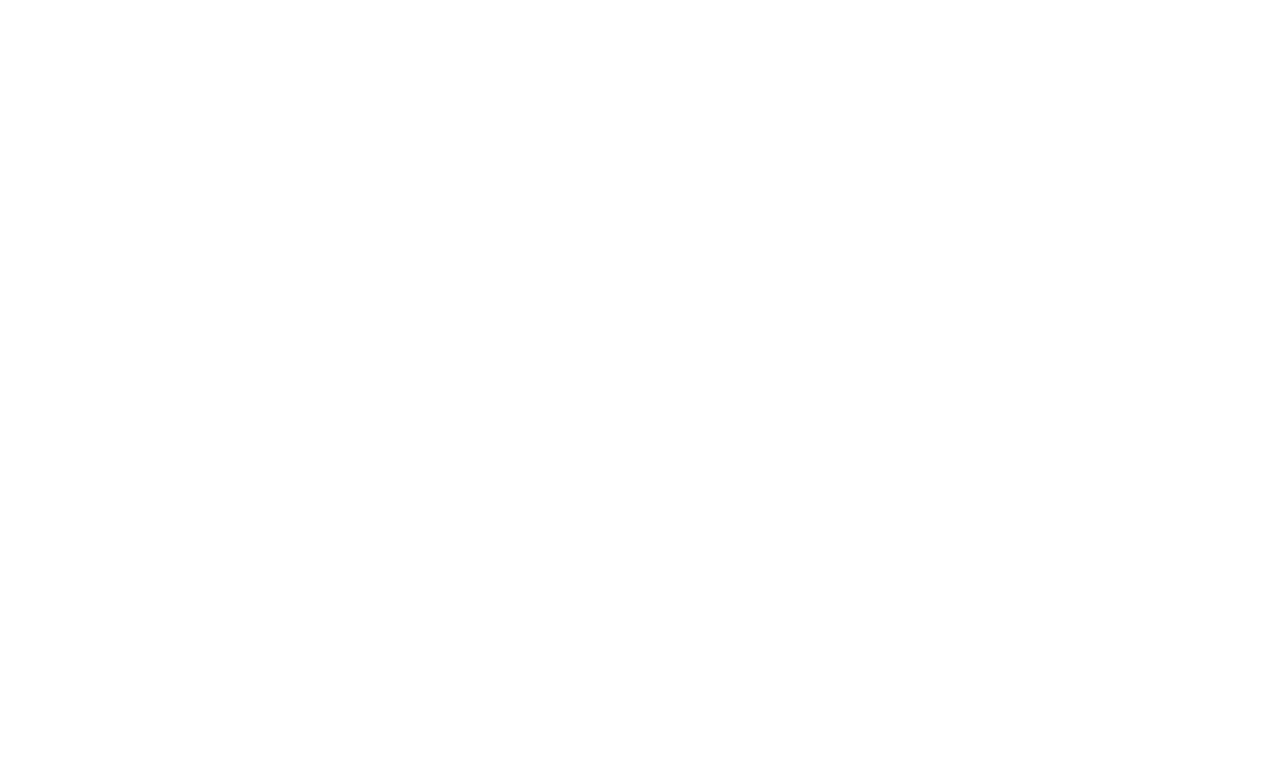
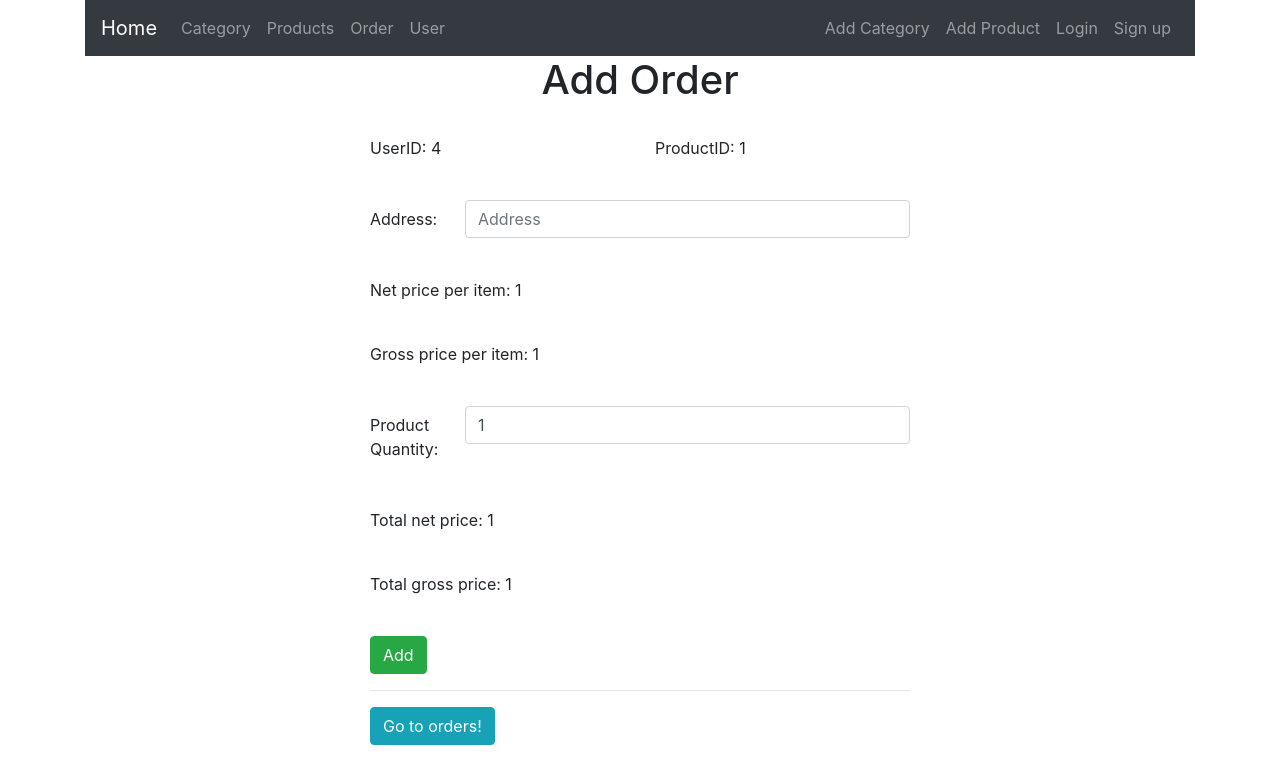
Before and after one commit to oziomek1/ecommerce_frontend, a React (Create React App) app: page /addorder/1/1/1 in a window 1280 px wide. Shown: the top 784 px of the page. Built offline with nearby package versions, Linux system fonts and the light colour scheme.

Commit message:
add order and removing react warning

```diff
--- a/src/App.js
+++ b/src/App.js
@@ -14,6 +14,7 @@
 import Register from './components/register/Register';
 import AddCategory from "./components/category/AddCategory";
 import AddProduct from "./components/product/AddProduct";
+import AddOrder from "./components/order/AddOrder";
 
 class App extends Component {
   render() {
@@ -29,6 +30,7 @@
             <Route path="/register" component={Register}/>
             <Route path="/addcategory" component={AddCategory}/>
             <Route path="/addproduct" component={AddProduct}/>
+            <Route path="/addorder/:id/:priceNet/:priceGross" component={AddOrder}/>
           </Switch>
         </Router>
     );
--- /dev/null
+++ b/src/components/order/AddOrder.js
@@ -0,0 +1,147 @@
+import axios from 'axios';
+import React, { Component } from 'react';
+import { Link } from "react-router-dom";
+
+import './Orders.css';
+import Header from "../header/Header";
+
+class AddOrder extends Component {
+    constructor() {
+        super();
+        this.state = {
+            orderID: '',
+            orders: [],
+            userID: 4,
+            orderAddress: '',
+            orderShipped: false,
+            productID: '',
+            productQuantity: 1,
+            productPriceNet: '',
+            productPriceGross: '',
+            orderDetailsPriceNet: '',
+            orderDetailsPriceGross: '',
+        };
+
+        this.handleSubmit = this.handleSubmit.bind(this);
+        this.handleChangeOrderAddress = this.handleChangeOrderAddress.bind(this);
+        this.handleChangeProductQuantity = this.handleChangeProductQuantity.bind(this);
+    }
+
+    async componentDidMount() {
+        let productPriceNet = parseInt(this.props.match.params.priceNet, 10);
+        let productPriceGross = parseInt(this.props.match.params.priceGross, 10);
+        this.setState({
+            productID: parseInt(this.props.match.params.id, 10),
+            productPriceNet: productPriceNet,
+            productPriceGross: productPriceGross,
+            orderDetailsPriceNet: productPriceNet,
+            orderDetailsPriceGross: productPriceGross,
+        });
+    }
+
+    handleChangeOrderAddress(event) {
+        this.setState({orderAddress: event.target.value});
+    }
+    handleChangeProductQuantity(event) {
+        let productQuantity = parseInt(event.target.value, 10);
+        let orderDetailsPriceNet = productQuantity * this.state.productPriceNet;
+        let orderDetailsPriceGross = productQuantity * this.state.productPriceGross;
+        this.setState({
+            productQuantity: productQuantity,
+            orderDetailsPriceNet: orderDetailsPriceNet,
+            orderDetailsPriceGross: orderDetailsPriceGross,
+        });
+    }
+    handleSubmit() {
+        if (this.state.productID !== '' && this.state.userID !== '') {
+            axios.post('/addorder', {
+                userID: this.state.userID,
+                orderAddress: this.state.orderAddress,
+                productQuantity: this.state.productQuantity,
+                productID: this.state.productID,
+                orderDetailsPriceNet: this.state.orderDetailsPriceNet,
+                orderDetailsPriceGross: this.state.orderDetailsPriceGross
+            })
+                .then((response) => {
+                    console.log(response.data);
+                })
+                .catch((error) => {
+                    console.log(error);
+                });
+        }
+    }
+
+    render() {
+        return (
+            <>
+                <Header/>
+                <div className="container">
+                    <div className="row justify-content-center">
+                        <div className="col-lg-6">
+                            <h1 className="text-center">Add Order</h1>
+                            <form onSubmit={this.handleSubmit}>
+                                <br/>
+                                <div className="row">
+                                    <div className="col-6">
+                                    <p id="userID">UserID: {this.state.userID}</p>
+                                    </div>
+                                    <div className="col-6">
+                                        <p id="userID">ProductID: {this.state.productID}</p>
+                                    </div>
+                                </div>
+                                <br/>
+                                <div className="form-group row">
+                                    <label className="col-sm-2 col-form-label">Address:</label>
+                                    <div className="col-sm-10">
+                                        <input
+                                            id="orderAddress"
+                                            type="text"
+                                            className="form-control"
+                                            placeholder="Address"
+                                            value={this.state.orderAddress}
+                                            onChange={this.handleChangeOrderAddress}
+                                        />
+                                    </div>
+                                </div>
+                                <br/>
+                                <p id="productPriceNet">Net price per item: {this.state.productPriceNet}</p>
+                                <br/>
+                                <p id="productPriceGross">Gross price per item: {this.state.productPriceGross}</p>
+                                <br/>
+                                <div className="form-group row">
+                                    <label className="col-sm-2 col-form-label">Product Quantity:</label>
+                                    <div className="col-sm-10">
+                                        <input
+                                            id="orderProductQuantity"
+                                            type="number"
+                                            min="1"
+                                            max="100"
+                                            className="form-control"
+                                            placeholder="Quantity"
+                                            value={this.state.productQuantity}
+                                            onChange={this.handleChangeProductQuantity}
+                                        />
+                                    </div>
+                                </div>
+                                <br/>
+                                <p id="orderTotalPriceNet">Total net price: {this.state.orderDetailsPriceNet}</p>
+                                <br/>
+                                <p id="orderTotalPriceGross">Total gross price: {this.state.orderDetailsPriceGross}</p>
+                                <br/>
+                                <button type="submit" className="btn btn-success">
+                                    Add
+                                </button>
+                            </form>
+                            <hr />
+                            <Link to="/order">
+                                <p className="btn btn-info">Go to orders!</p>
+                            </Link>
+                        </div>
+                    </div>
+                </div>
+            </>
+        )
+    }
+}
+
+export default AddOrder;
--- a/src/components/order/Orders.js
+++ b/src/components/order/Orders.js
@@ -27,8 +27,9 @@
                     <div className="row justify-content-center">
                         <div className="col-10">
                             <h1 className="text-center">Orders list</h1>
-                            { this.state.orders.map(order =>
+                            { this.state.orders.map((order, index) =>
                                 <Order
+                                    key={index}
                                     orderID={order.orderID}
                                     userID={order.userID}
                                     orderAddress={order.orderAddress}
--- a/src/components/product/Products.css
+++ b/src/components/product/Products.css
@@ -0,0 +1,3 @@
+.card-text {
+    background-color: ghostwhite;
+}
--- a/src/components/product/Products.js
+++ b/src/components/product/Products.js
@@ -29,8 +29,9 @@
                         <h1 className="text-center">Products list</h1>
                         <div className="col-10">
                             <div className="card-deck">
-                                {this.state.products.map(product =>
+                                {this.state.products.map((product, index) =>
                                     <Product
+                                        key={index}
                                         productID={product.productID}
                                         productName={product.productName}
                                         productDescription={product.productDescription}
--- a/src/components/user/Users.js
+++ b/src/components/user/Users.js
@@ -27,8 +27,9 @@
                     <div className="row justify-content-center">
                         <div className="col-10">
                             <h1 className="text-center">Users list</h1>
-                            { this.state.users.map(user =>
+                            { this.state.users.map((user, index) =>
                                 <User
+                                    key={index}
                                     userID={user.userID}
                                     userEmail={user.userEmail}
                                     userFirstname={user.userFirstname}
```
Also changed, not shown: src/components/order/Order.js (+4 -4 lines), src/components/product/Product.js (+13 -24 lines).
